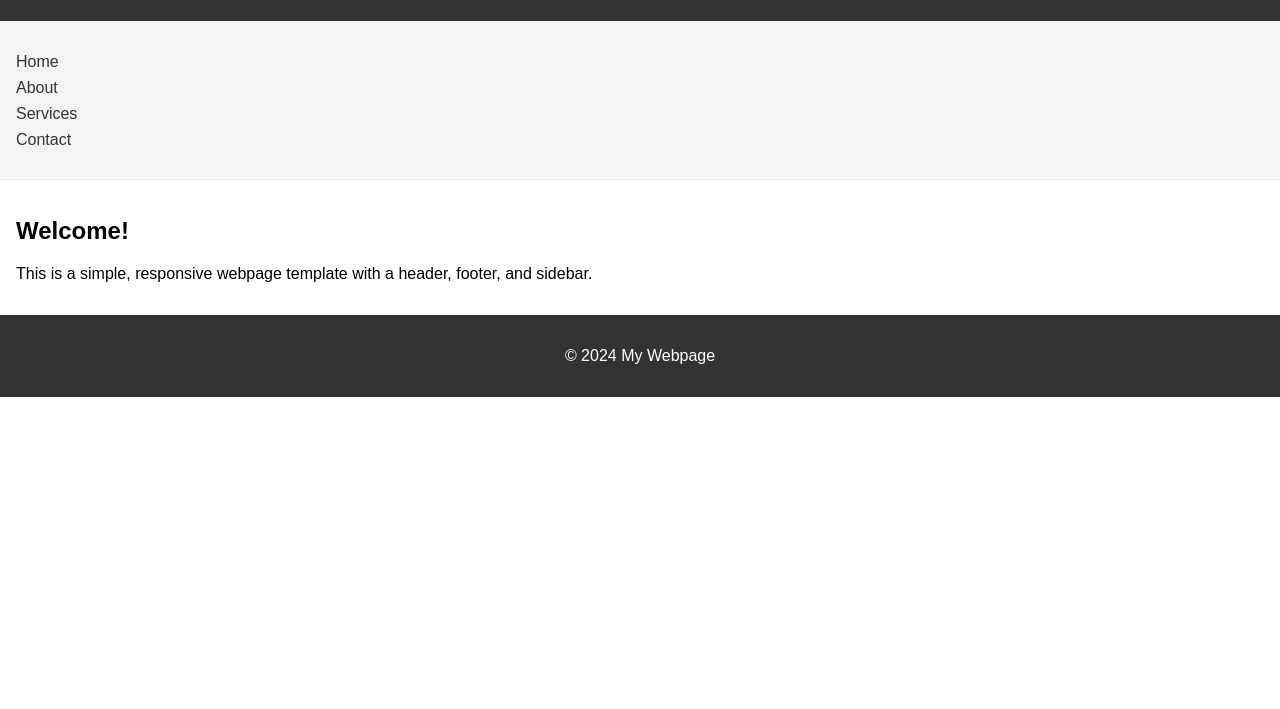
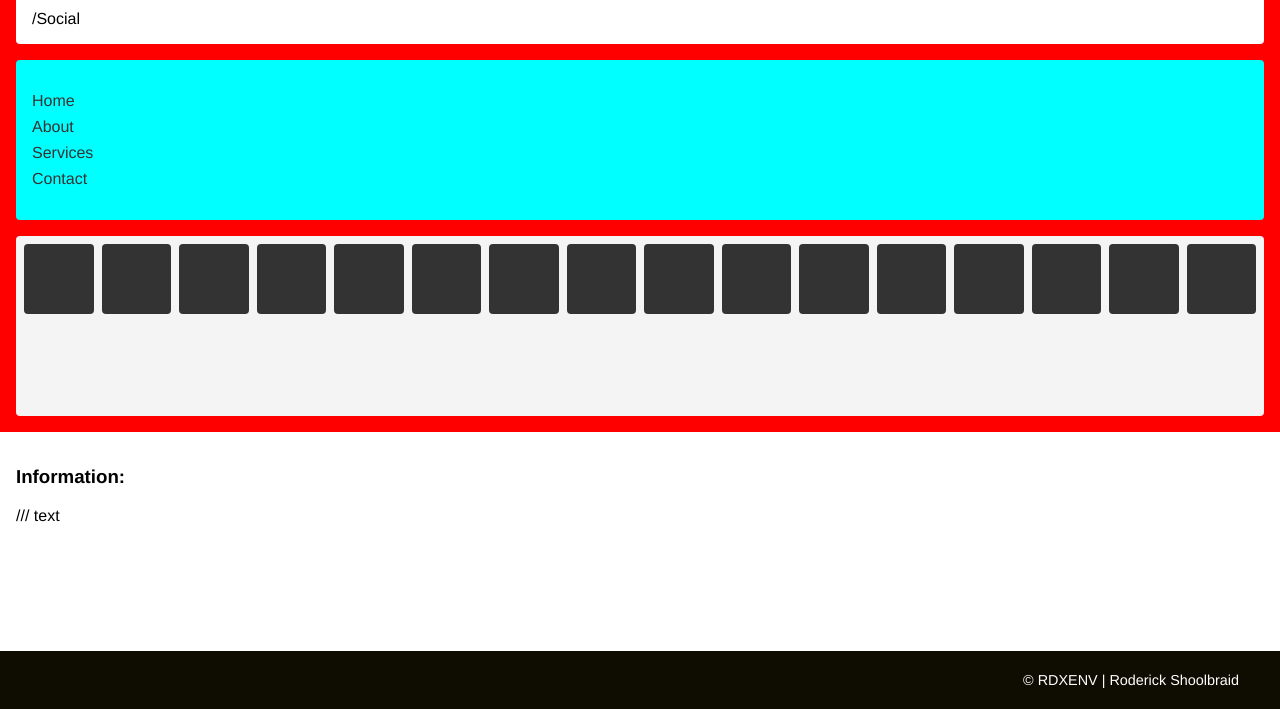
Before and after one commit to XUDOR/_RODUX, a plain HTML site: page index.html in a window 1280 px wide. Shown: the part 91-800 px from the top of the page. Drawn offline with Linux system fonts and the light colour scheme.

Commit message:
html > div /classes || css-style v1

```diff
--- a/index.html
+++ b/index.html
@@ -3,17 +3,21 @@
 <head>
     <meta charset="UTF-8">
     <meta name="viewport" content="width=device-width, initial-scale=1.0">
-    <title>Responsive Webpage</title>
+    <title>//RODUX//</title>
     <link rel="stylesheet" href="styles.css">
 </head>
 <body>
     <header>
-        <h1>My Webpage</h1>
+        <div class="title">_RODUX</div>
     </header>
 
     <div class="container">
       <aside class="sidebar">
-            <nav>
+        <div class="profile">
+            <div class="socialNAV">/Social</div>
+            <div class="SocialTag"></div>
+        </div>
+        <nav class="NAV">
             <ul>
                 <li><a href="#">Home</a></li>
                 <li><a href="#">About</a></li>
@@ -21,16 +25,37 @@
                 <li><a href="#">Contact</a></li>
             </ul>
         </nav>
+        <div class="grid-container">
+            <!-- 16 Square Divs -->
+            <div class="grid-item"></div>
+            <div class="grid-item"></div>
+            <div class="grid-item"></div>
+            <div class="grid-item"></div>
+            <div class="grid-item"></div>
+            <div class="grid-item"></div>
+            <div class="grid-item"></div>
+            <div class="grid-item"></div>
+            <div class="grid-item"></div>
+            <div class="grid-item"></div>
+            <div class="grid-item"></div>
+            <div class="grid-item"></div>
+            <div class="grid-item"></div>
+            <div class="grid-item"></div>
+            <div class="grid-item"></div>
+            <div class="grid-item"></div>
+        </div>
     </aside>
 
+
+
         <main>
-            <h2>Welcome!</h2>
-            <p>This is a simple, responsive webpage template with a header, footer, and sidebar.</p>
+            <h3>Information:</h3>
+            <p>/// text</p>
         </main>
     </div>
 
     <footer>
-        <p>&copy; 2024 My Webpage</p>
+        <div class="footerTag">&copy; RDXENV | Roderick Shoolbraid</div>
     </footer>
 
     <script src="app.js"></script>
--- a/styles.css
+++ b/styles.css
@@ -1,38 +1,84 @@
 /* General Styles */
 body {
-  font-family: Arial, sans-serif;
+  font-family: "Helvetica Neue", Helvetica, Arial, sans-serif;
+  font-weight: lighter;
   margin: 0;
   padding: 0;
   box-sizing: border-box;
+  display: flex;
+  flex-direction: column;
+  min-height: 100vh; /* Ensure body fills the full viewport height */
 }
 
 header, footer {
-  background-color: #333;
+  background-color: #0F0D02;
   color: #fff;
-  text-align: center;
+  text-align: left;
   padding: 1rem;
 }
+
+.title {
+  font-size: 2em;
+  font-weight: lighter;
+}
+
 
 .container {
   display: flex;
   flex-direction: row;
   flex-wrap: wrap;
+  flex: 1; /* Pushes footer to the bottom */
 }
 
 .sidebar {
-  background-color: #f4f4f4;
+  background-color: red;
+  display: grid;
+  grid-template-rows: auto auto 1fr; /* Profile, NAV, Grid */
+  gap: 1rem;
   padding: 1rem;
   flex: 1 1 20%;
   min-width: 200px;
 }
 
-main {
-  flex: 1 1 80%;
+/* Profile Section */
+.sidebar .profile {
+  background-color: #fff;
+  color: #000;
   padding: 1rem;
+  border-radius: 4px;
+  text-align: left;
 }
 
-footer {
-  margin-top: auto;
+/* Navigation Menu */
+.sidebar .NAV {
+  background-color: aqua;
+  padding: 1rem;
+  border-radius: 4px;
+}
+
+/* Grid Container for Squares */
+.sidebar .grid-container {
+  display: grid;
+  grid-template-columns: repeat(auto-fit, minmax(50px, 1fr)); /* Create responsive grid */
+  gap: 0.5rem; /* Spacing between squares */
+  background-color: #f4f4f4;
+  padding: 0.5rem;
+  border-radius: 4px;
+  flex-grow: 1; /* Fill remaining space */
+}
+
+/* Grid Items (Squares) */
+.sidebar .grid-item {
+  background-color: #333;
+  aspect-ratio: 1; /* Maintain square shape */
+  border-radius: 4px;
+}
+
+
+
+main {
+  flex: 1 1 90%;
+  padding: 1rem;
 }
 
 /* Sidebar navigation */
@@ -54,6 +100,21 @@ footer {
   text-decoration: underline;
 }
 
+/* Sticky Footer */
+footer {
+  margin-top: auto;
+}
+
+.footerTag {
+
+  font-size: .9em;
+  text-align: right;
+  padding: 5px;
+  margin-right: 20px;
+}
+
+
+
 /* Responsive Design */
 @media (max-width: 768px) {
   .container {
```
Lines whose indentation alone changed are shown as unchanged.
